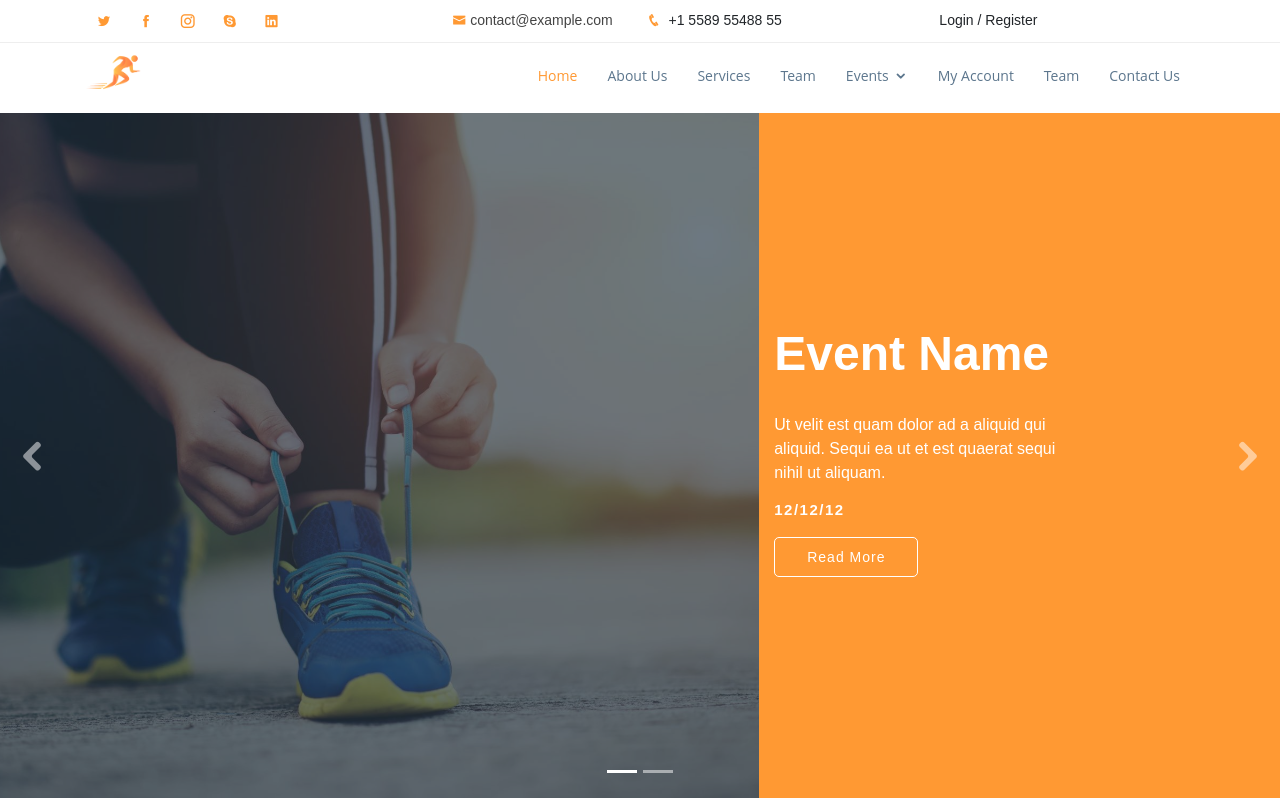
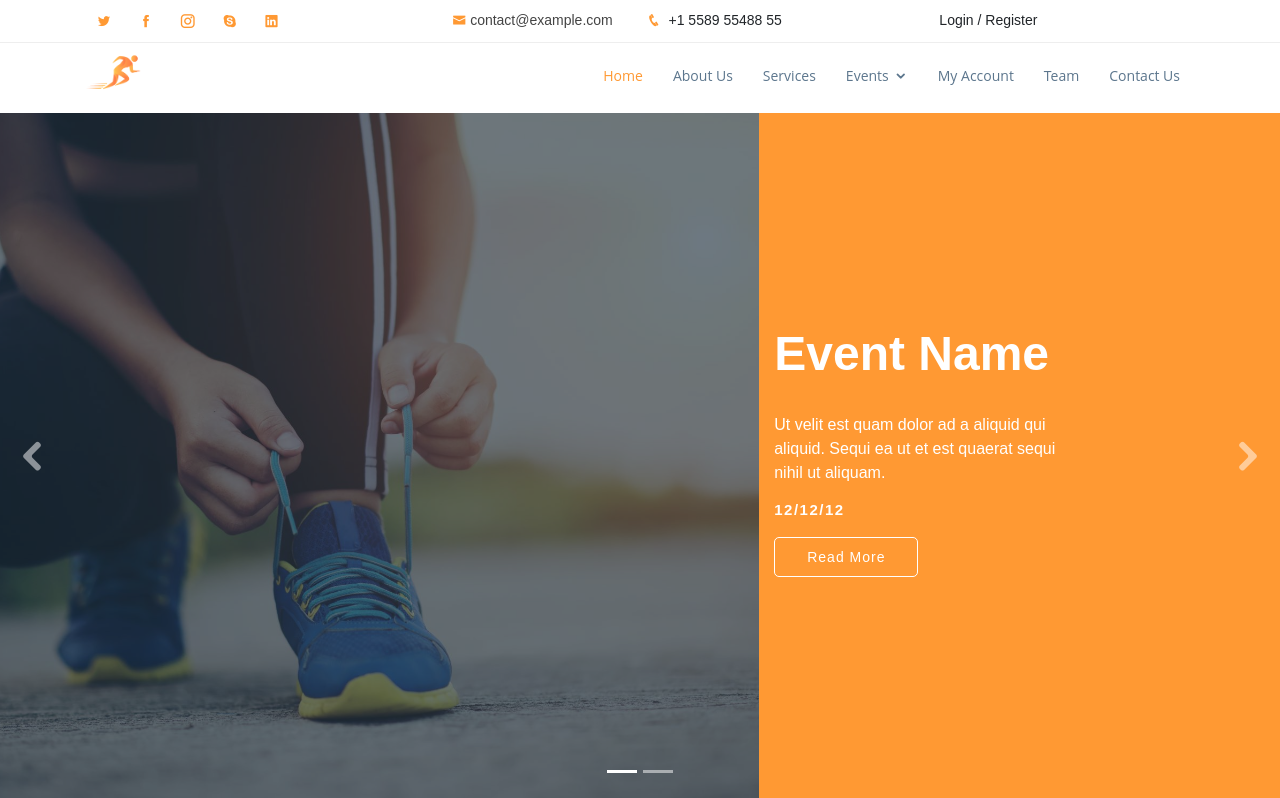
Before and after one commit to jatinchawda1503/sports-website, a PHP site: page / in a window 1280 px wide. Shown: the top 798 px of the page. Run offline with PHP 8.4, Linux system fonts and the light colour scheme; some libraries are stand-ins or nearby versions.

Commit message:
Update header.php

```diff
--- a/components/header/header.php
+++ b/components/header/header.php
@@ -16,7 +16,6 @@
           <li class="active"><a href="/">Home</a></li>
           <li><a href="#about">About Us</a></li>
           <li><a href="#services">Services</a></li>
-          <li><a href="#team">Team</a></li>
           <li class="drop-down"><a href="">Events</a>
             <ul>
               <li><a href="#">Drop down 1</a></li>
```
